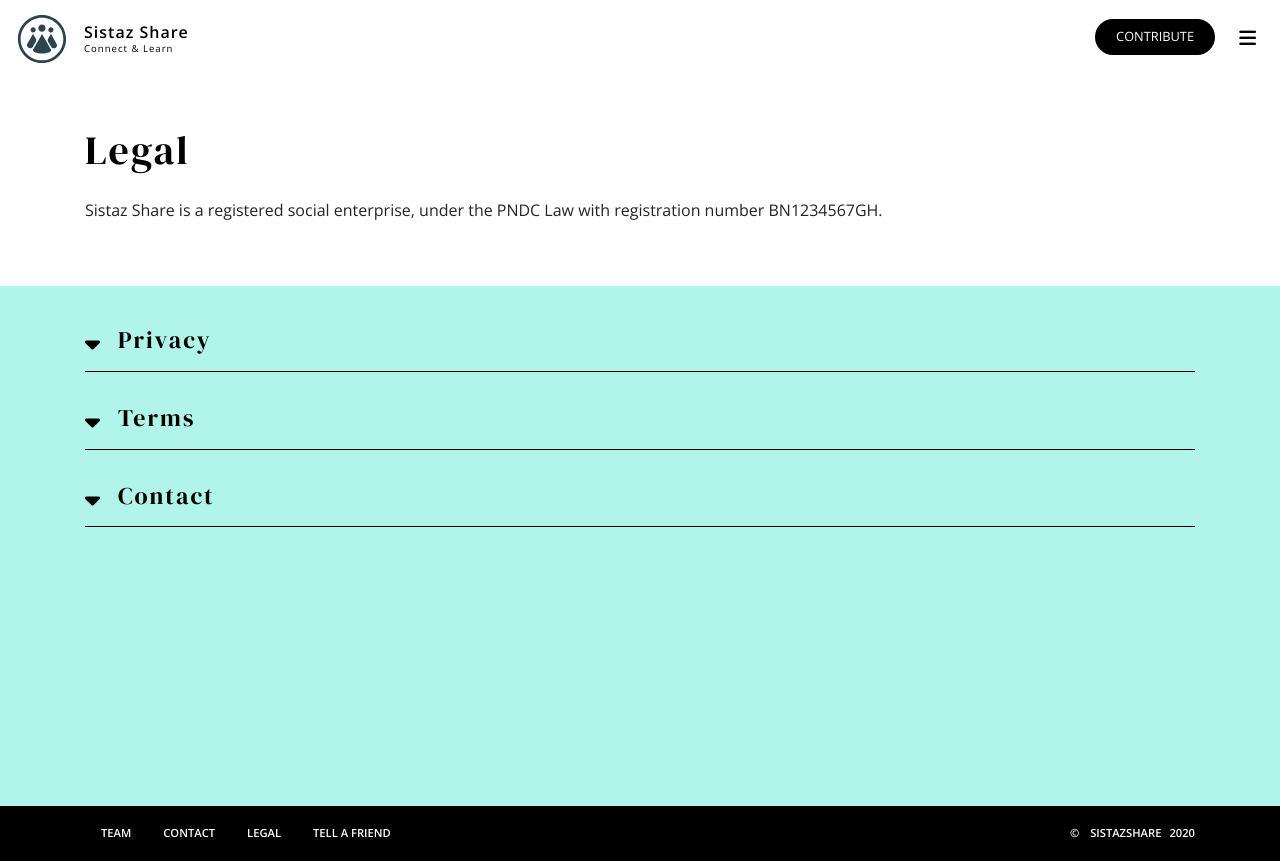
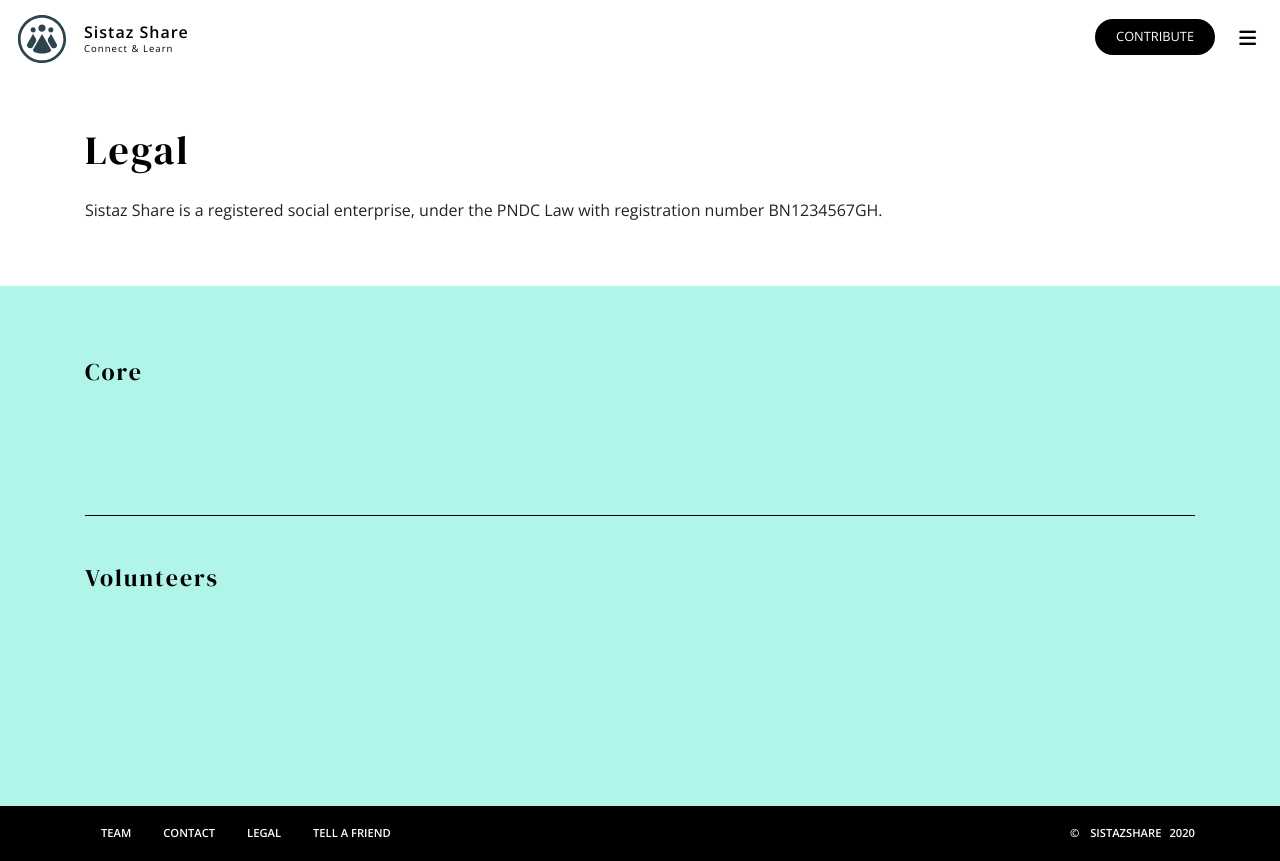
Before and after one commit to kwamesarpong/sshare-blog, a React (Create React App) app: page /legal in a window 1280 px wide. Built offline with nearby package versions, Linux system fonts and the light colour scheme.

Commit message:
legal page UI updated

```diff
--- a/src/components/pages/Legal.js
+++ b/src/components/pages/Legal.js
@@ -19,18 +19,8 @@
 
         <div className="legal__terms">
           <div className="container py-4">
-            <h5 className="heading heading__tertiary-2 py-3">
-              <i className="fas fa-sort-down mr-3"></i>
-              Privacy
-            </h5>
-            <h5 className="heading heading__tertiary-2 py-3">
-              <i className="fas fa-sort-down mr-3"></i>
-              Terms
-            </h5>
-            <h5 className="heading heading__tertiary-2 py-3">
-              <i className="fas fa-sort-down mr-3"></i>
-              Contact
-            </h5>
+            <h5 className="heading heading__tertiary-2 py-5">Core</h5>
+            <h5 className="heading heading__tertiary-2 py-5">Volunteers</h5>
           </div>
         </div>
         <Footer />
--- a/src/scss/_legal.scss
+++ b/src/scss/_legal.scss
@@ -11,7 +11,11 @@
     min-height: 65vh;
     background-color: #b0f4ea;
 
-    h5,
+    h5:last-child {
+      border-top: 1px solid #000;
+      margin-top: 5rem;
+    }
+
     hr {
       border-bottom: 1px solid #000;
     }
```
